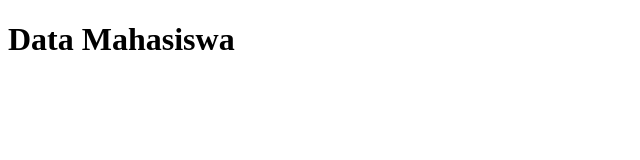
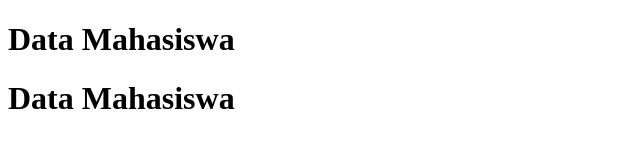
Before and after one commit to ridho008/coba-gitignor, a plain HTML site: page mahasiswa.html in a window 1280 px wide. Shown: the whole page, without its empty margins (0-640 px from the left). Drawn offline with Linux system fonts and the light colour scheme.

Commit message:
menambahkan judul baru

```diff
--- a/mahasiswa.html
+++ b/mahasiswa.html
@@ -8,5 +8,6 @@
 </head>
 <body>
 	<h1>Data Mahasiswa</h1>
+	<h1>Data Mahasiswa</h1>
 </body>
 </html>
```
